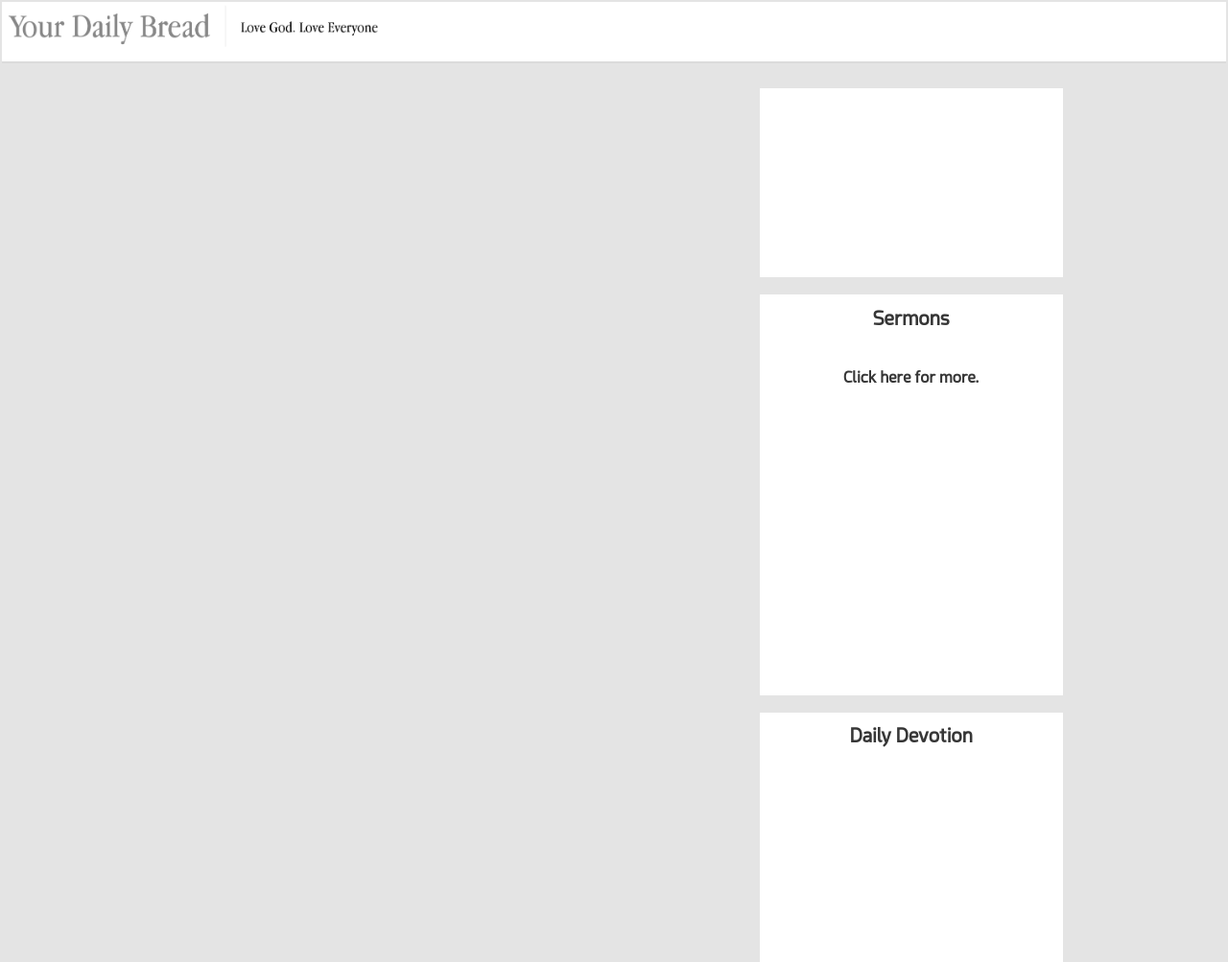
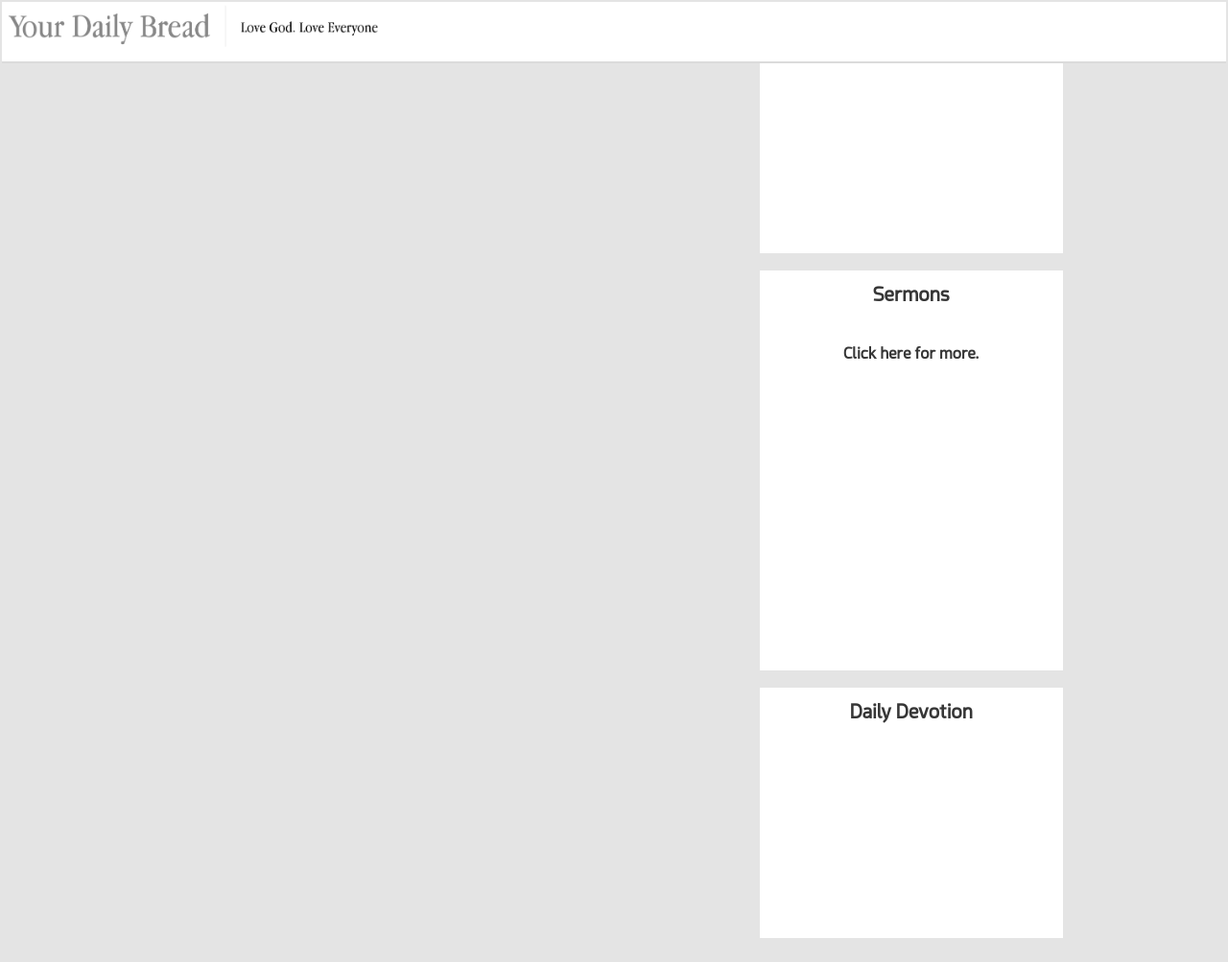
Before and after one commit to Yeshuya/panganiban-tan-midterm-exam, a PHP site: page / in a window 1280 px wide. Shown: the whole page at 96% size. After the commit the page ends 978 px from the top, so only its background shows below. Run offline with PHP 8.4, Linux system fonts and the light colour scheme; data that the repository does not hold is empty.

Commit message:
Update style.css

```diff
--- a/css/style.css
+++ b/css/style.css
@@ -25,7 +25,7 @@ a:hover {
     margin-left: -0.5%;
 }
 .middleLeftBox {
-    margin-top: 0.7%;
+    margin-top: -2.7%;
     color: rgb(54, 54, 54);
     width: 50%;
     height: 100%;
@@ -41,7 +41,7 @@ a:hover {
     color: rgb(54, 54, 54);
 }
 .middleRightBox {
-    margin-top: 2%;
+    margin-top: 0%;
     margin-left: 1%;
     color: rgb(54, 54, 54);
     width: 25%;
```
